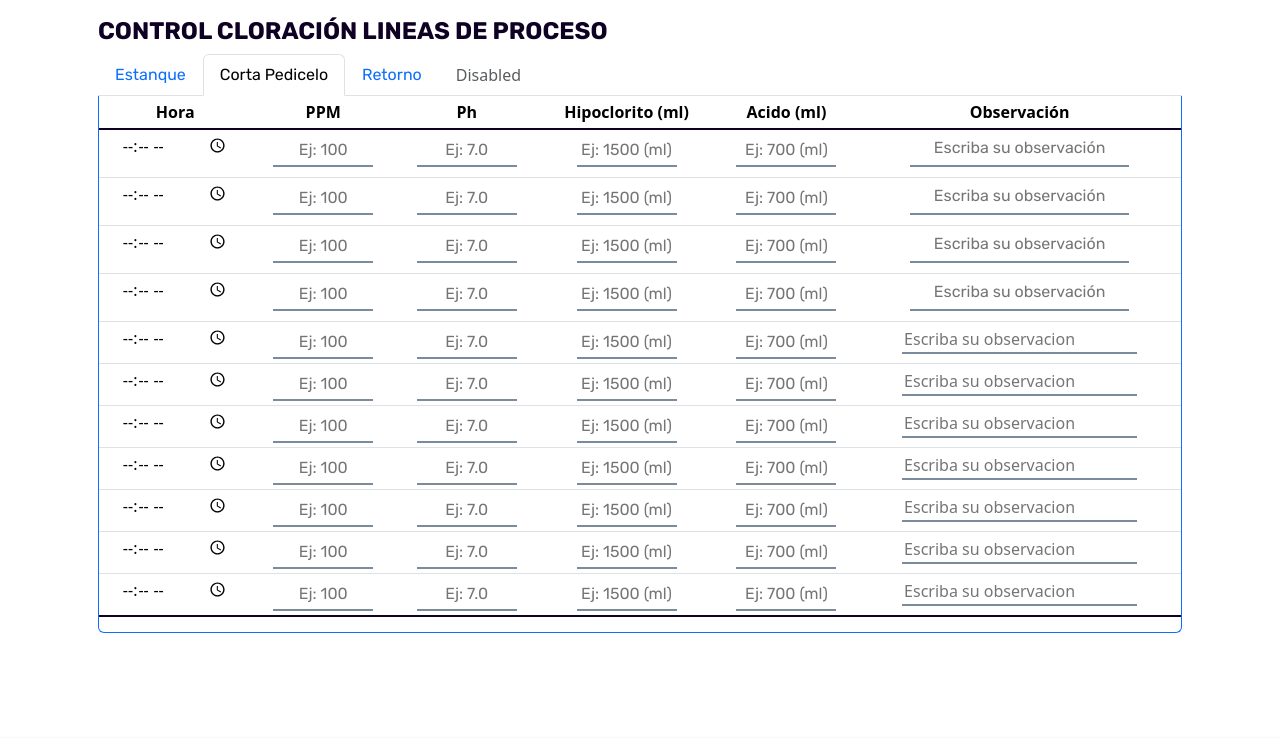
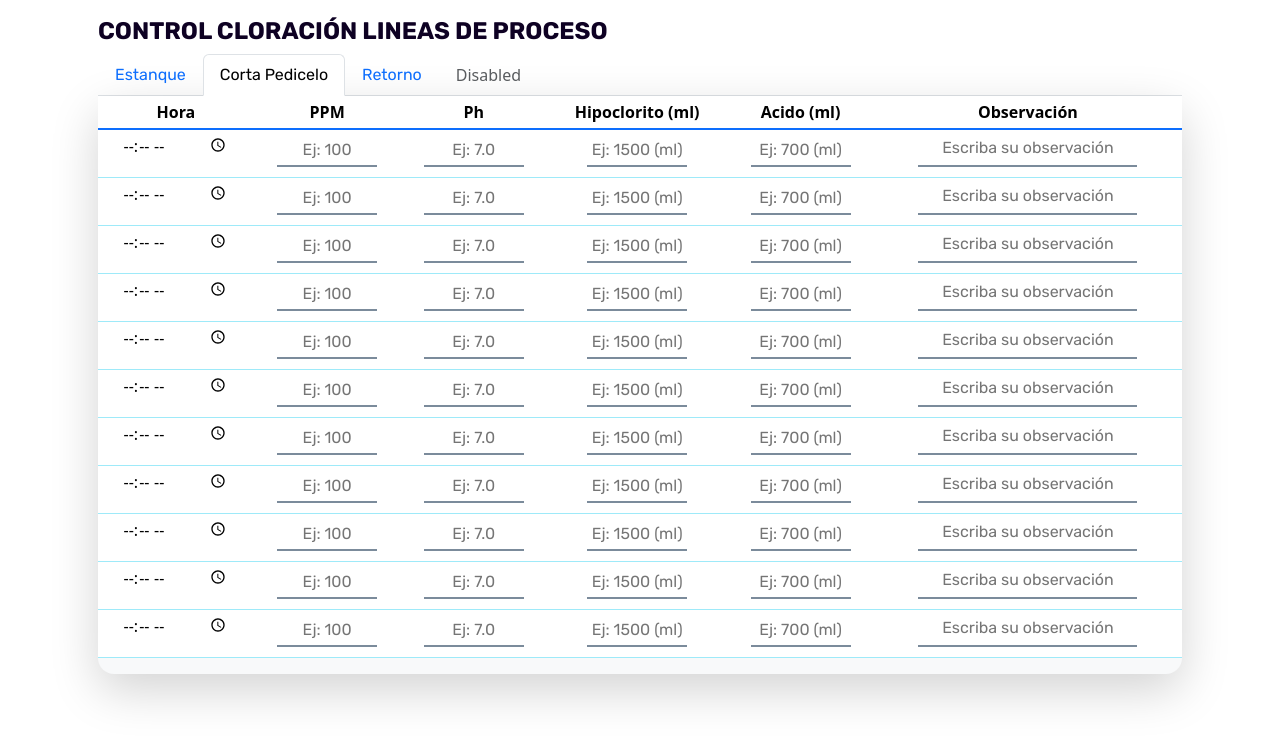
Before and after one commit to AlilaAstrea/plataforma-monitoreo-industrial, a Django app: page /slide/ in a window 1280 px wide, after a click on "Corta Pedicelo". Shown: the part 63-801 px from the top of the page. Before the commit the page ends 696 px from the top, so only its background shows below. Run offline with Django 5.2, Linux system fonts and the light colour scheme.

Commit message:
Sombras sobre tabla, fix e implementación hacia Estanque, Corta Pedicelo y Retorno

```diff
--- a/fungicidas/templates/slide.html
+++ b/fungicidas/templates/slide.html
@@ -210,7 +210,7 @@
                         disabled>Disabled</button>
                 </li>
             </ul>
-            <div class="tab-content border border-top-0 border-primary rounded-bottom" id="myTabContent"> <!-- border radius ver esto mati-->
+            <div class="tab-content  shadow-lg  mb-5 bg-body-tertiary rounded-4" id="myTabContent"> <!-- border radius ver esto mati-->
                 <!-- div de "HOME" UP-->
                 <div class="tab-pane fade show active" id="home-tab-pane" role="tabpanel" aria-labelledby="home-tab"
                     tabindex="0">
@@ -427,10 +427,7 @@
                                     <td><textarea cols="20" rows="1" placeholder="Escriba su observación" maxlength="200" name="" id></textarea></td>
                                 </tr>
                             </tbody>
-                            <tfoot class="table-group-divider ">
-                                <td hidden>
-                                </td>
-                            </tfoot>
+
                         </table>
                     </div>
                 </div> <!-- div de "HOME" DOWN-->
@@ -449,8 +446,8 @@
                                     <th scope="col">Observación</th>
                                 </tr>
                             </thead>
-                            <tbody class="table-group-divider">
-                                <tr>
+                            <tbody class="table-group-divider border-primary">
+                                <tr class="border-info-subtle">
                                     <th scope="row"><input type="time"></th>
                                     <td><input class="tamano-numero" type="number" placeholder="Ej: 100" name="" id=""
                                             oninput="if(this.value.length > 3) this.value = this.value.slice(0, 3);">
@@ -469,7 +466,7 @@
                                     <td><textarea cols="20" rows="1" placeholder="Escriba su observación" maxlength="200" name="" id></textarea></td>
                                     <!--pensar en un textarea pero me rompe el diseño-->
                                 </tr>
-                                <tr>
+                                <tr class="border-info-subtle">
                                     <th scope="row"><input type="time"></th>
                                     <td><input class="tamano-numero" type="number" placeholder="Ej: 100" name="" id=""
                                             oninput="if(this.value.length > 3) this.value = this.value.slice(0, 3);">
@@ -487,7 +484,7 @@
                                     </td>
                                     <td><textarea cols="20" rows="1" placeholder="Escriba su observación" maxlength="200" name="" id></textarea></td>
                                 </tr>
-                                <tr>
+                                <tr class="border-info-subtle">
                                     <th scope="row"><input type="time"></th>
                                     <td><input class="tamano-numero" type="number" placeholder="Ej: 100" name="" id=""
                                             oninput="if(this.value.length > 3) this.value = this.value.slice(0, 3);">
@@ -505,7 +502,7 @@
                                     </td>
                                     <td><textarea cols="20" rows="1" placeholder="Escriba su observación" maxlength="200" name="" id></textarea></td>
                                 </tr>
-                                <tr>
+                                <tr class="border-info-subtle">
                                     <th scope="row"><input type="time"></th>
                                     <td><input class="tamano-numero" type="number" placeholder="Ej: 100" name="" id=""
                                             oninput="if(this.value.length > 3) this.value = this.value.slice(0, 3);">
@@ -523,7 +520,7 @@
                                     </td>
                                     <td><textarea cols="20" rows="1" placeholder="Escriba su observación" maxlength="200" name="" id></textarea></td>
                                 </tr>
-                                <tr>
+                                <tr class="border-info-subtle">
                                     <th scope="row"><input type="time"></th>
                                     <td><input class="tamano-numero" type="number" placeholder="Ej: 100" name="" id=""
                                             oninput="if(this.value.length > 3) this.value = this.value.slice(0, 3);">
@@ -539,10 +536,9 @@
                                             id=""
                                             oninput="if(this.value.length > 6) this.value = this.value.slice(0, 6);">
                                     </td>
-                                    <td><input type="text" placeholder="Escriba su observacion" name="" id=""
-                                            maxlength="200"></td>
+                                    <td><textarea cols="20" rows="1" placeholder="Escriba su observación" maxlength="200" name="" id></textarea></td>
                                 </tr>
-                                <tr>
+                                <tr class="border-info-subtle">
                                     <th scope="row"><input type="time"></th>
                                     <td><input class="tamano-numero" type="number" placeholder="Ej: 100" name="" id=""
                                             oninput="if(this.value.length > 3) this.value = this.value.slice(0, 3);">
@@ -558,10 +554,9 @@
                                             id=""
                                             oninput="if(this.value.length > 6) this.value = this.value.slice(0, 6);">
                                     </td>
-                                    <td><input type="text" placeholder="Escriba su observacion" name="" id=""
-                                            maxlength="200"></td>
+                                    <td><textarea cols="20" rows="1" placeholder="Escriba su observación" maxlength="200" name="" id></textarea></td>
                                 </tr>
-                                <tr>
+                                <tr class="border-info-subtle">
                                     <th scope="row"><input type="time"></th>
                                     <td><input class="tamano-numero" type="number" placeholder="Ej: 100" name="" id=""
                                             oninput="if(this.value.length > 3) this.value = this.value.slice(0, 3);">
@@ -577,10 +572,9 @@
                                             id=""
                                             oninput="if(this.value.length > 6) this.value = this.value.slice(0, 6);">
                                     </td>
-                                    <td><input type="text" placeholder="Escriba su observacion" name="" id=""
-                                            maxlength="200"></td>
+                                    <td><textarea cols="20" rows="1" placeholder="Escriba su observación" maxlength="200" name="" id></textarea></td>
                                 </tr>
-                                <tr>
+                                <tr class="border-info-subtle">
                                     <th scope="row"><input type="time"></th>
                                     <td><input class="tamano-numero" type="number" placeholder="Ej: 100" name="" id=""
                                             oninput="if(this.value.length > 3) this.value = this.value.slice(0, 3);">
@@ -596,10 +590,9 @@
                                             id=""
                                             oninput="if(this.value.length > 6) this.value = this.value.slice(0, 6);">
                                     </td>
-                                    <td><input type="text" placeholder="Escriba su observacion" name="" id=""
-                                            maxlength="200"></td>
+                                    <td><textarea cols="20" rows="1" placeholder="Escriba su observación" maxlength="200" name="" id></textarea></td>
                                 </tr>
-                                <tr>
+                                <tr class="border-info-subtle">
                                     <th scope="row"><input type="time"></th>
                                     <td><input class="tamano-numero" type="number" placeholder="Ej: 100" name="" id=""
                                             oninput="if(this.value.length > 3) this.value = this.value.slice(0, 3);">
@@ -615,10 +608,9 @@
                                             id=""
                                             oninput="if(this.value.length > 6) this.value = this.value.slice(0, 6);">
                                     </td>
-                                    <td><input type="text" placeholder="Escriba su observacion" name="" id=""
-                                            maxlength="200"></td>
+                                    <td><textarea cols="20" rows="1" placeholder="Escriba su observación" maxlength="200" name="" id></textarea></td>
                                 </tr>
-                                <tr>
+                                <tr class="border-info-subtle">
                                     <th scope="row"><input type="time"></th>
                                     <td><input class="tamano-numero" type="number" placeholder="Ej: 100" name="" id=""
                                             oninput="if(this.value.length > 3) this.value = this.value.slice(0, 3);">
@@ -634,10 +626,9 @@
                                             id=""
                                             oninput="if(this.value.length > 6) this.value = this.value.slice(0, 6);">
                                     </td>
-                                    <td><input type="text" placeholder="Escriba su observacion" name="" id=""
-                                            maxlength="200"></td>
+                                    <td><textarea cols="20" rows="1" placeholder="Escriba su observación" maxlength="200" name="" id></textarea></td>
                                 </tr>
-                                <tr>
+                                <tr class="border-info-subtle">
                                     <th scope="row"><input type="time"></th>
                                     <td><input class="tamano-numero" type="number" placeholder="Ej: 100" name="" id=""
                                             oninput="if(this.value.length > 3) this.value = this.value.slice(0, 3);">
@@ -653,14 +644,10 @@
                                             id=""
                                             oninput="if(this.value.length > 6) this.value = this.value.slice(0, 6);">
                                     </td>
-                                    <td><input type="text" placeholder="Escriba su observacion" name="" id=""
-                                            maxlength="200"></td>
+                                    <td><textarea cols="20" rows="1" placeholder="Escriba su observación" maxlength="200" name="" id></textarea></td>
                                 </tr>
                             </tbody>
-                            <tfoot class="table-group-divider ">
-                                <td hidden>
-                                </td>
-                            </tfoot>
+
                         </table>
                     </div>
                 </div> <!-- div de "PROFILE" DOWN-->
@@ -679,8 +666,8 @@
                                     <th scope="col">Observación</th>
                                 </tr>
                             </thead>
-                            <tbody class="table-group-divider">
-                                <tr>
+                            <tbody class="table-group-divider border-primary">
+                                <tr class="border-info-subtle">
                                     <th scope="row"><input type="time"></th>
                                     <td><input class="tamano-numero" type="number" placeholder="Ej: 100" name="" id=""
                                             oninput="if(this.value.length > 3) this.value = this.value.slice(0, 3);">
@@ -696,11 +683,9 @@
                                             id=""
                                             oninput="if(this.value.length > 6) this.value = this.value.slice(0, 6);">
                                     </td>
-                                    <td><input type="text" placeholder="Escriba su observacion" name="" id=""
-                                            maxlength="200"></td>
-                                    <!--pensar en un textarea pero me rompe el diseño-->
+                                    <td><textarea cols="20" rows="1" placeholder="Escriba su observación" maxlength="200" name="" id></textarea></td>
                                 </tr>
-                                <tr>
+                                <tr class="border-info-subtle">
                                     <th scope="row"><input type="time"></th>
                                     <td><input class="tamano-numero" type="number" placeholder="Ej: 100" name="" id=""
                                             oninput="if(this.value.length > 3) this.value = this.value.slice(0, 3);">
@@ -716,10 +701,9 @@
                                             id=""
                                             oninput="if(this.value.length > 6) this.value = this.value.slice(0, 6);">
                                     </td>
-                                    <td><input type="text" placeholder="Escriba su observacion" name="" id=""
-                                            maxlength="200"></td>
+                                    <td><textarea cols="20" rows="1" placeholder="Escriba su observación" maxlength="200" name="" id></textarea></td>
                                 </tr>
-                                <tr>
+                                <tr class="border-info-subtle">
                                     <th scope="row"><input type="time"></th>
                                     <td><input class="tamano-numero" type="number" placeholder="Ej: 100" name="" id=""
                                             oninput="if(this.value.length > 3) this.value = this.value.slice(0, 3);">
@@ -735,10 +719,9 @@
                                             id=""
                                             oninput="if(this.value.length > 6) this.value = this.value.slice(0, 6);">
                                     </td>
-                                    <td><input type="text" placeholder="Escriba su observacion" name="" id=""
-                                            maxlength="200"></td>
+                                    <td><textarea cols="20" rows="1" placeholder="Escriba su observación" maxlength="200" name="" id></textarea></td>
                                 </tr>
-                                <tr>
+                                <tr class="border-info-subtle">
                                     <th scope="row"><input type="time"></th>
                                     <td><input class="tamano-numero" type="number" placeholder="Ej: 100" name="" id=""
                                             oninput="if(this.value.length > 3) this.value = this.value.slice(0, 3);">
@@ -754,10 +737,9 @@
                                             id=""
                                             oninput="if(this.value.length > 6) this.value = this.value.slice(0, 6);">
                                     </td>
-                                    <td><input type="text" placeholder="Escriba su observacion" name="" id=""
-                                            maxlength="200"></td>
+                                    <td><textarea cols="20" rows="1" placeholder="Escriba su observación" maxlength="200" name="" id></textarea></td>
                                 </tr>
-                                <tr>
+                                <tr class="border-info-subtle">
                                     <th scope="row"><input type="time"></th>
                                     <td><input class="tamano-numero" type="number" placeholder="Ej: 100" name="" id=""
                                             oninput="if(this.value.length > 3) this.value = this.value.slice(0, 3);">
@@ -773,10 +755,9 @@
                                             id=""
                                             oninput="if(this.value.length > 6) this.value = this.value.slice(0, 6);">
                                     </td>
-                                    <td><input type="text" placeholder="Escriba su observacion" name="" id=""
-                                            maxlength="200"></td>
+                                    <td><textarea cols="20" rows="1" placeholder="Escriba su observación" maxlength="200" name="" id></textarea></td>
                                 </tr>
-                                <tr>
+                                <tr class="border-info-subtle">
                                     <th scope="row"><input type="time"></th>
                                     <td><input class="tamano-numero" type="number" placeholder="Ej: 100" name="" id=""
                                             oninput="if(this.value.length > 3) this.value = this.value.slice(0, 3);">
@@ -792,10 +773,9 @@
                                             id=""
                                             oninput="if(this.value.length > 6) this.value = this.value.slice(0, 6);">
                                     </td>
-                                    <td><input type="text" placeholder="Escriba su observacion" name="" id=""
-                                            maxlength="200"></td>
+                                    <td><textarea cols="20" rows="1" placeholder="Escriba su observación" maxlength="200" name="" id></textarea></td>
                                 </tr>
-                                <tr>
+                                <tr class="border-info-subtle">
                                     <th scope="row"><input type="time"></th>
                                     <td><input class="tamano-numero" type="number" placeholder="Ej: 100" name="" id=""
                                             oninput="if(this.value.length > 3) this.value = this.value.slice(0, 3);">
@@ -811,10 +791,9 @@
                                             id=""
                                             oninput="if(this.value.length > 6) this.value = this.value.slice(0, 6);">
                                     </td>
-                                    <td><input type="text" placeholder="Escriba su observacion" name="" id=""
-                                            maxlength="200"></td>
+                                    <td><textarea cols="20" rows="1" placeholder="Escriba su observación" maxlength="200" name="" id></textarea></td>
                                 </tr>
-                                <tr>
+                                <tr class="border-info-subtle">
                                     <th scope="row"><input type="time"></th>
                                     <td><input class="tamano-numero" type="number" placeholder="Ej: 100" name="" id=""
                                             oninput="if(this.value.length > 3) this.value = this.value.slice(0, 3);">
@@ -830,10 +809,9 @@
                                             id=""
                                             oninput="if(this.value.length > 6) this.value = this.value.slice(0, 6);">
                                     </td>
-                                    <td><input type="text" placeholder="Escriba su observacion" name="" id=""
-                                            maxlength="200"></td>
+                                    <td><textarea cols="20" rows="1" placeholder="Escriba su observación" maxlength="200" name="" id></textarea></td>
                                 </tr>
-                                <tr>
+                                <tr class="border-info-subtle">
                                     <th scope="row"><input type="time"></th>
                                     <td><input class="tamano-numero" type="number" placeholder="Ej: 100" name="" id=""
                                             oninput="if(this.value.length > 3) this.value = this.value.slice(0, 3);">
@@ -849,10 +827,9 @@
                                             id=""
                                             oninput="if(this.value.length > 6) this.value = this.value.slice(0, 6);">
                                     </td>
-                                    <td><input type="text" placeholder="Escriba su observacion" name="" id=""
-                                            maxlength="200"></td>
+                                    <td><textarea cols="20" rows="1" placeholder="Escriba su observación" maxlength="200" name="" id></textarea></td>
                                 </tr>
-                                <tr>
+                                <tr class="border-info-subtle">
                                     <th scope="row"><input type="time"></th>
                                     <td><input class="tamano-numero" type="number" placeholder="Ej: 100" name="" id=""
                                             oninput="if(this.value.length > 3) this.value = this.value.slice(0, 3);">
@@ -868,10 +845,9 @@
                                             id=""
                                             oninput="if(this.value.length > 6) this.value = this.value.slice(0, 6);">
                                     </td>
-                                    <td><input type="text" placeholder="Escriba su observacion" name="" id=""
-                                            maxlength="200"></td>
+                                    <td><textarea cols="20" rows="1" placeholder="Escriba su observación" maxlength="200" name="" id></textarea></td>
                                 </tr>
-                                <tr>
+                                <tr class="border-info-subtle">
                                     <th scope="row"><input type="time"></th>
                                     <td><input class="tamano-numero" type="number" placeholder="Ej: 100" name="" id=""
                                             oninput="if(this.value.length > 3) this.value = this.value.slice(0, 3);">
@@ -887,14 +863,10 @@
                                             id=""
                                             oninput="if(this.value.length > 6) this.value = this.value.slice(0, 6);">
                                     </td>
-                                    <td><input type="text" placeholder="Escriba su observacion" name="" id=""
-                                            maxlength="200"></td>
+                                    <td><textarea cols="20" rows="1" placeholder="Escriba su observación" maxlength="200" name="" id></textarea></td>
                                 </tr>
                             </tbody>
-                            <tfoot class="table-group-divider ">
-                                <td hidden>
-                                </td>
-                            </tfoot>
+
                         </table>
                     </div>
                 </div> <!-- div de "CONTACT" DOWN-->
```
